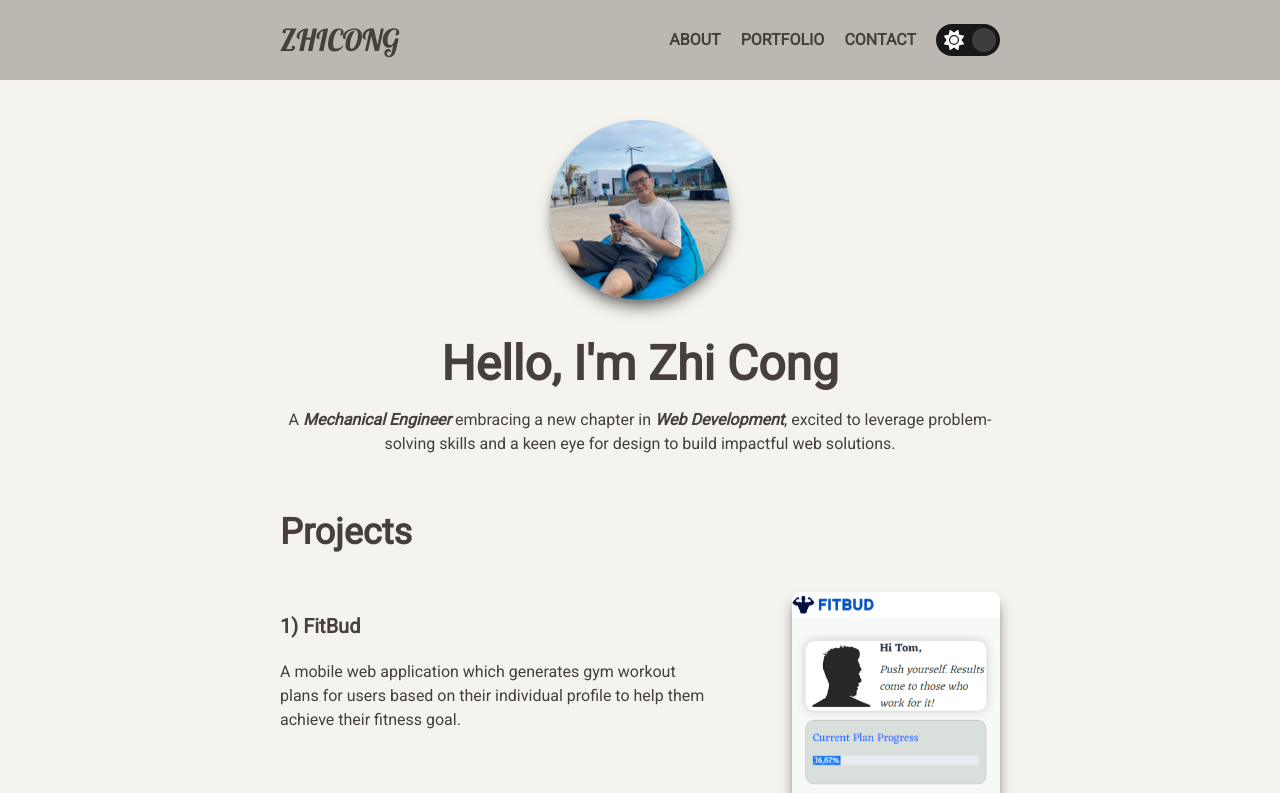
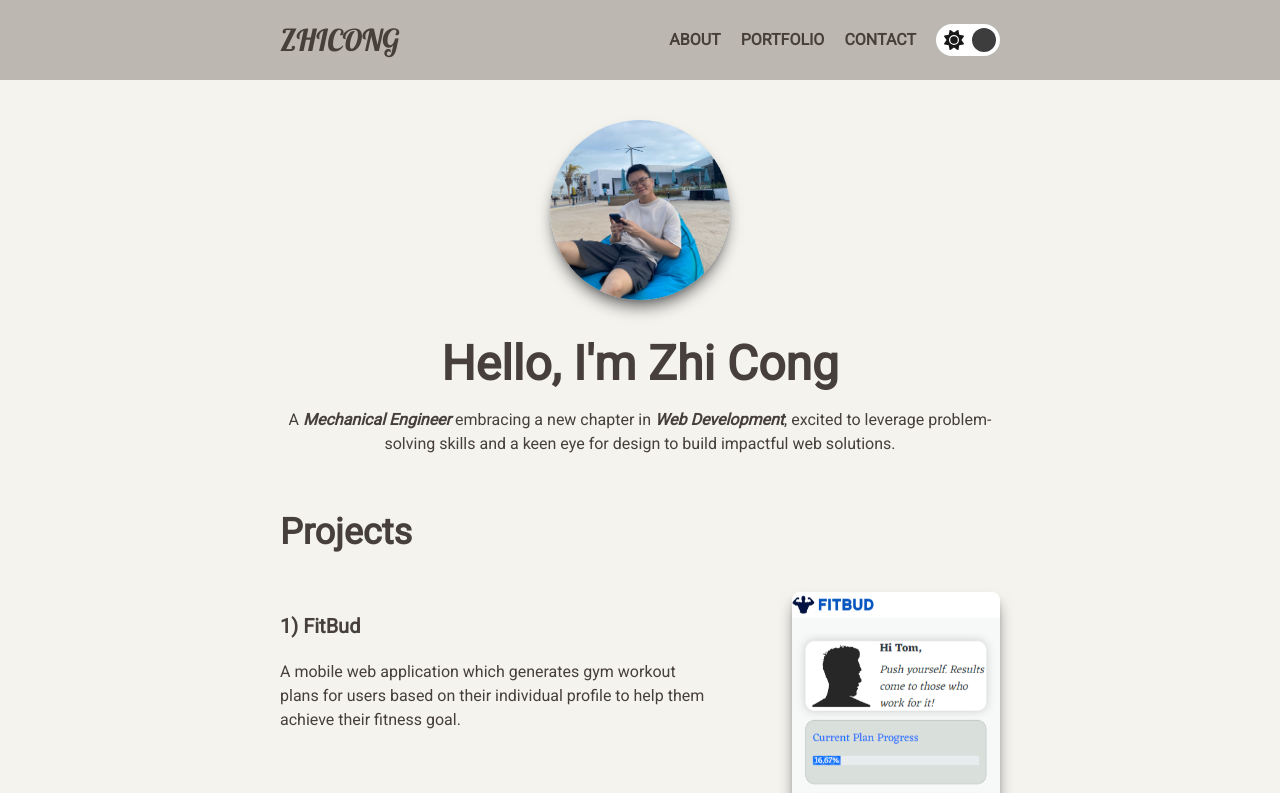
Before and after one commit to ZhiCong17/nextjs-portfolio, a Next.js app: page / in a window 1280 px wide. Shown: the top 793 px of the page. Built offline with nearby package versions, Linux system fonts and the light colour scheme.

Commit message:
refactor navbar rendering

```diff
--- a/src/app/components/shared/navbar.jsx
+++ b/src/app/components/shared/navbar.jsx
@@ -15,10 +15,13 @@ const lobster = Lobster({
 
 export default function Navbar() {
   const [isMenuOpen, setIsMenuOpen] = useState(false);
+  let navLinksClass;
 
   function toggleMenu() {
     setIsMenuOpen(!isMenuOpen);
   }
+
+  isMenuOpen === false ? navLinksClass = "hidden md:flex gap-x-5" : navLinksClass = "absolute right-0 text-right ";
 
   function ToggleThemeButton() {
     const [mounted, setMounted] = useState(false);
@@ -34,12 +37,12 @@ export default function Navbar() {
     };
 
     buttonContent = theme === "light" ?
-    <div className="w-16 h-8 rounded-full bg-background flex justify-between items-center">
+    <div className="w-16 h-8 rounded-full bg-foreground flex justify-between items-center">
       <div className="w-6 h-6 rounded-full bg-lightnavbg ml-1"></div>
-      <FontAwesomeIcon icon={faMoon} className="mr-2 text-foreground" size="xl" />
+      <FontAwesomeIcon icon={faMoon} className="mr-2 text-background" size="xl" />
     </div> :
-    <div className="w-16 h-8 rounded-full bg-darkbg flex justify-between items-center">
-      <FontAwesomeIcon icon={faSun} className="ml-2 text-darktext" size="lg" />
+    <div className="w-16 h-8 rounded-full bg-darktext flex justify-between items-center">
+      <FontAwesomeIcon icon={faSun} className="ml-2 text-darkbg" size="lg" />
       <div className="w-6 h-6 rounded-full bg-darknavbg mr-1"></div>
     </div>
 
@@ -54,19 +57,11 @@ export default function Navbar() {
     <nav className="bg-lightnavbg dark:bg-darknavbg h-20 w-full sticky top-0 z-50">
       <div className="px-6 mx-auto max-w-sm md:max-w-3xl flex flex-row justify-between h-full items-center">
         <Link className={`${lobster.className} text-3xl`} href="/" onClick={() => setIsMenuOpen(false)}>ZHICONG</Link>
-        <button className="md:hidden border p-2 rounded-md border-black" onClick={toggleMenu}>
-          <FontAwesomeIcon icon={faBars} size="2xl"/>
-        </button>
-        <div className="hidden md:flex items-center gap-x-5">
-          <Link href="/about" className="font-bold hover:text-2xl duration-300 motion-reduce:transition-none motion-reduce:hover:transform-none">ABOUT</Link>
-          <Link href="/portfolio" className="font-bold font-bold hover:text-2xl duration-300 motion-reduce:transition-none motion-reduce:hover:transform-none">PORTFOLIO</Link>
-          <Link href="/contact" className="font-bold hover:text-2xl duration-300 motion-reduce:transition-none motion-reduce:hover:transform-none">CONTACT</Link>
-          <ToggleThemeButton />
-        </div>
-      </div>
-      <div className="flex justify-end md:hidden">
-        { isMenuOpen &&
-          <ul className="">
+        <div className="relative text-right">
+          <button className="md:hidden border p-2 rounded-md border-foreground dark:border-darktext" onClick={toggleMenu}>
+            <FontAwesomeIcon icon={faBars} size="2xl"/>
+          </button>
+          <ul className={navLinksClass}>
             <li className="my-4 font-bold">
               <Link href="/about" onClick={() => setIsMenuOpen(false)}>ABOUT</Link>
             </li>
@@ -76,8 +71,9 @@ export default function Navbar() {
             <li className="my-4 font-bold">
               <Link href="/contact" onClick={() => setIsMenuOpen(false)}>CONTACT</Link>
             </li>
+            <ToggleThemeButton />
           </ul>
-        }
+        </div>
       </div>
     </nav>
   )
```
